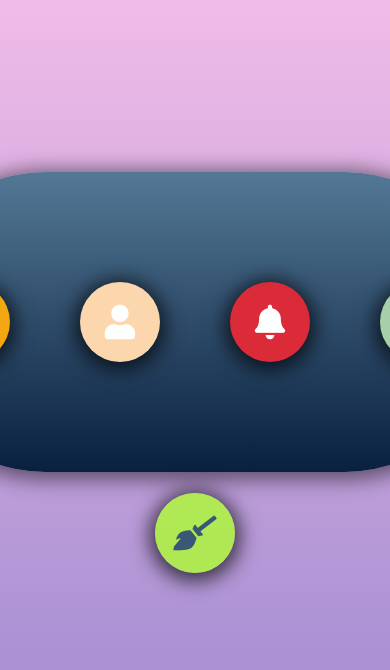
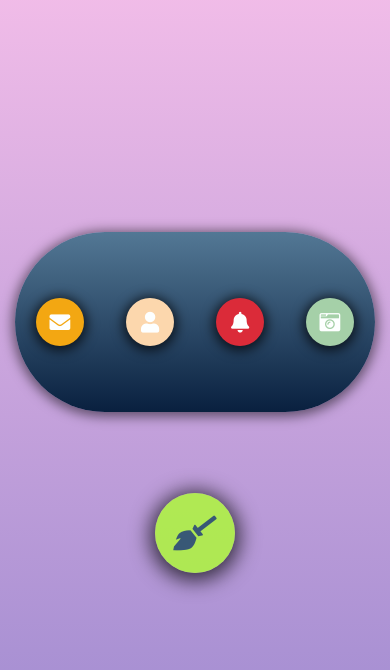
Before and after one commit to Bhanu8047/Animated-Navigation, a plain HTML site: page index.html in a window 390 px wide. Shown: the part 100-770 px from the top of the page. Drawn offline with Linux system fonts and the light colour scheme.

Commit message:
bugs fixed with mobile display, version 1.2.2

```diff
--- a/css/style.css
+++ b/css/style.css
@@ -123,3 +123,9 @@ h1{
         width: 80px;
     }
 }
+
+@media screen and (max-width: 650px) {
+    .wrapper{
+        transform: scale(0.6, 0.6) !important;
+    }
+}
```
